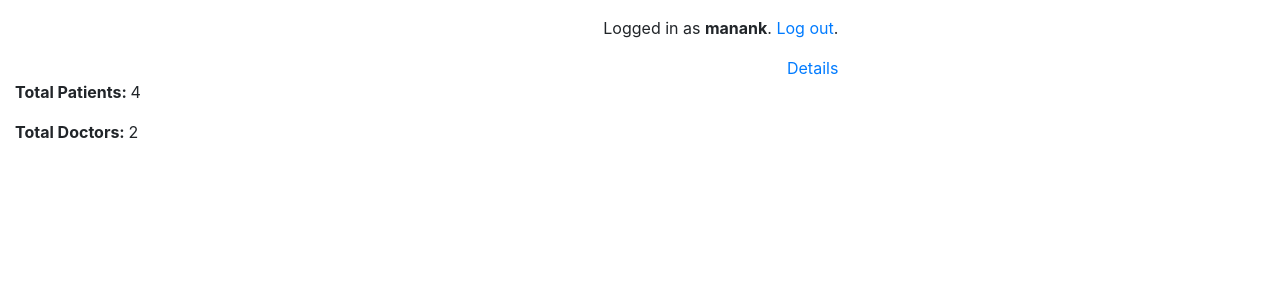
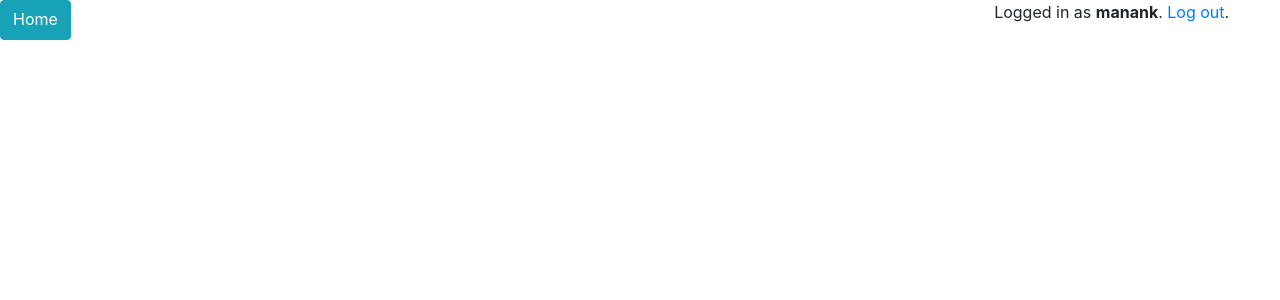
Before and after one commit to manankshastri/NYmed-Scripts, a Django app: page /home/about/ in a window 1280 px wide. Shown: the top 300 px of the page. Run offline with Django 3.2, Linux system fonts and the light colour scheme; a user stored in the database is signed in; data comes from the database, SQL or seed files in the repository; both versions use the stored data as it was after the commit; some libraries are stand-ins or nearby versions.

Commit message:
modifications

```diff
--- a/final/home/templates/about.html
+++ b/final/home/templates/about.html
@@ -7,8 +7,7 @@
     <title>About</title>
 </head>
 <body>
-    <p><strong>Total Patients: </strong>{{ num_patients }}</p>
-    <p><strong>Total Doctors: </strong>{{ num_doctors }}</p>
+
 </body>
 </html>
 {% endblock %}
--- a/final/home/templates/base.html
+++ b/final/home/templates/base.html
@@ -5,7 +5,6 @@
   <meta charset="utf-8">
   <meta name="viewport" content="width=device-width, initial-scale=1">
   <link rel="stylesheet" href="https://stackpath.bootstrapcdn.com/bootstrap/4.1.3/css/bootstrap.min.css" integrity="sha384-MCw98/SFnGE8fJT3GXwEOngsV7Zt27NXFoaoApmYm81iuXoPkFOJwJ8ERdknLPMO" crossorigin="anonymous">
-  <!-- Add additional CSS in static file -->
   {% load static %}
   <link rel="stylesheet" href="{% static 'css/styles.css' %}">
   <style>
@@ -17,25 +16,13 @@
 <body>
   <div class="container-fluid">
     <div class="row">
-      <div class="col-sm-2">
- <!--     {% block sidebar %}
-        <ul id="about" class="sidebar-nav" style="list-style: none;">
-           {% if user.is_authenticated and user.is_patient%}
-             <li>User: {{ user.get_username }}</li>
-             <li><a href="{% url 'patient_prescription' %}">Details</a></li>
-           {% else %}
-             <li><a href="{% url 'login'%}?next={{request.path}}">Login</a></li>
-           {% endif %}
-        </ul>
-     {% endblock %}   -->
-      </div>
-      <div class="col-6 text-right">
-          {% if user.is_authenticated and user.is_staff %}
-            <p class="pt-3">Logged in as <strong>{{ user.username }}</strong>. <a href="{% url 'logout' %}">Log out</a>.</p>
-            <a href="{% url 'patients' %}">Details</a>
+      <div> {% block sidebar %} {% endblock %} </div>
+            <a href="{% url 'index' %}" class="btn btn-info" role="button">Home</a>
+      <div class="col-lg-11 text-right">
+          {% if user.is_authenticated %}
+                <p class="pt-20">Logged in as <strong>{{ user.username }}</strong>. <a href="{% url 'logout' %}">Log out</a>.</p>
           {% else %}
-            <a href="{% url 'login' %}" class="btn btn-light" role="button">Log in</a>
-    <!--        <a href="{% url 'about' %}" class="btn btn-light" role="button">About</a>  -->
+                <a href="{% url 'login' %}" class="btn btn-light" role="button">Log in</a>
           {% endif %}
       </div>
 
--- a/final/home/templates/index.html
+++ b/final/home/templates/index.html
@@ -4,19 +4,12 @@
 <html lang="en">
 <head>
     <meta charset="UTF-8">
-    <title>Index</title>
-    <style>
-        ul#about li {
-            display:inline;
-        }
-    </style>
+    <title>Home</title>
 </head>
 <body>
-<!--
-    <ul id="about" class="sidebar-nav" style="list-style: none;">
-          <li><a href="{% url 'login' %}">Login</a></li>
-          <li><a href="{% url 'about' %}">About</a></li>
-    </ul> -->
+    <h1><strong>Welcome to NYmed Scripts</strong></h1>
+    <p><strong>Total Patients: </strong>{{ num_patients }}</p>
+    <p><strong>Total Doctors: </strong>{{ num_doctors }}</p>
 </body>
 </html>
 {% endblock %}
```
Also changed, not shown: final/db.sqlite3.
